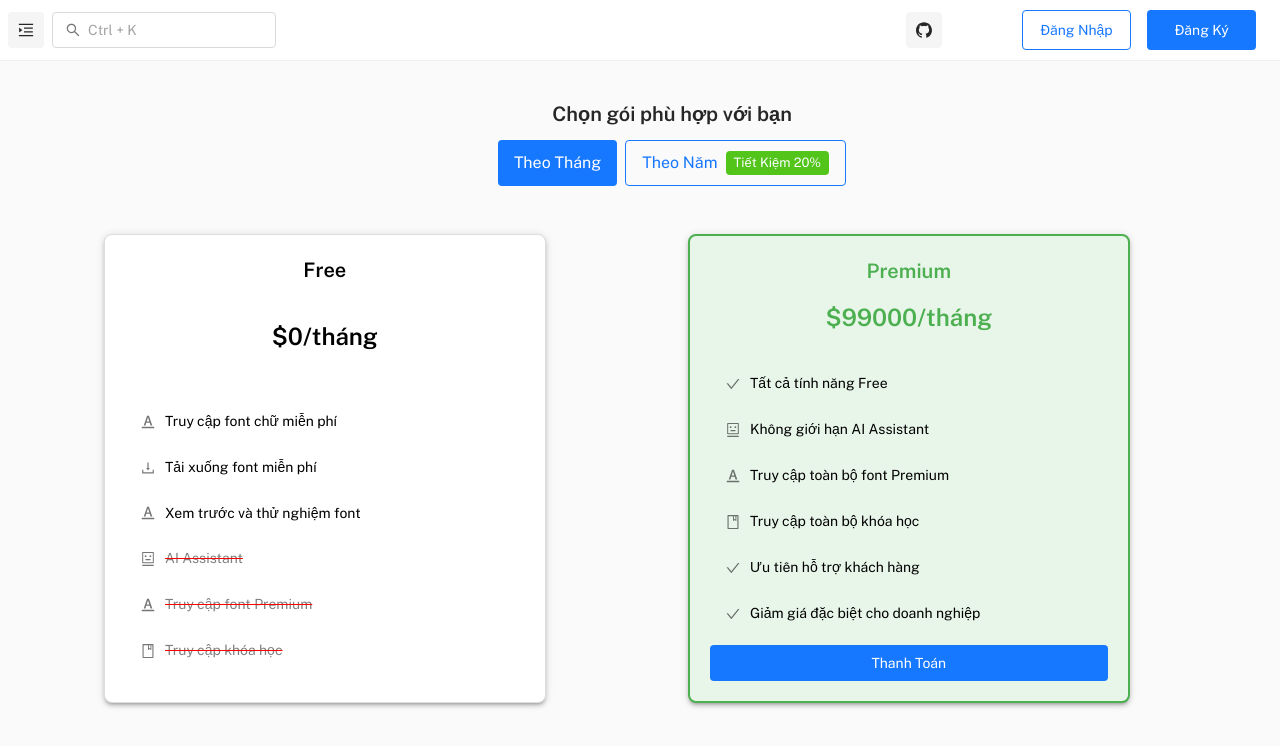
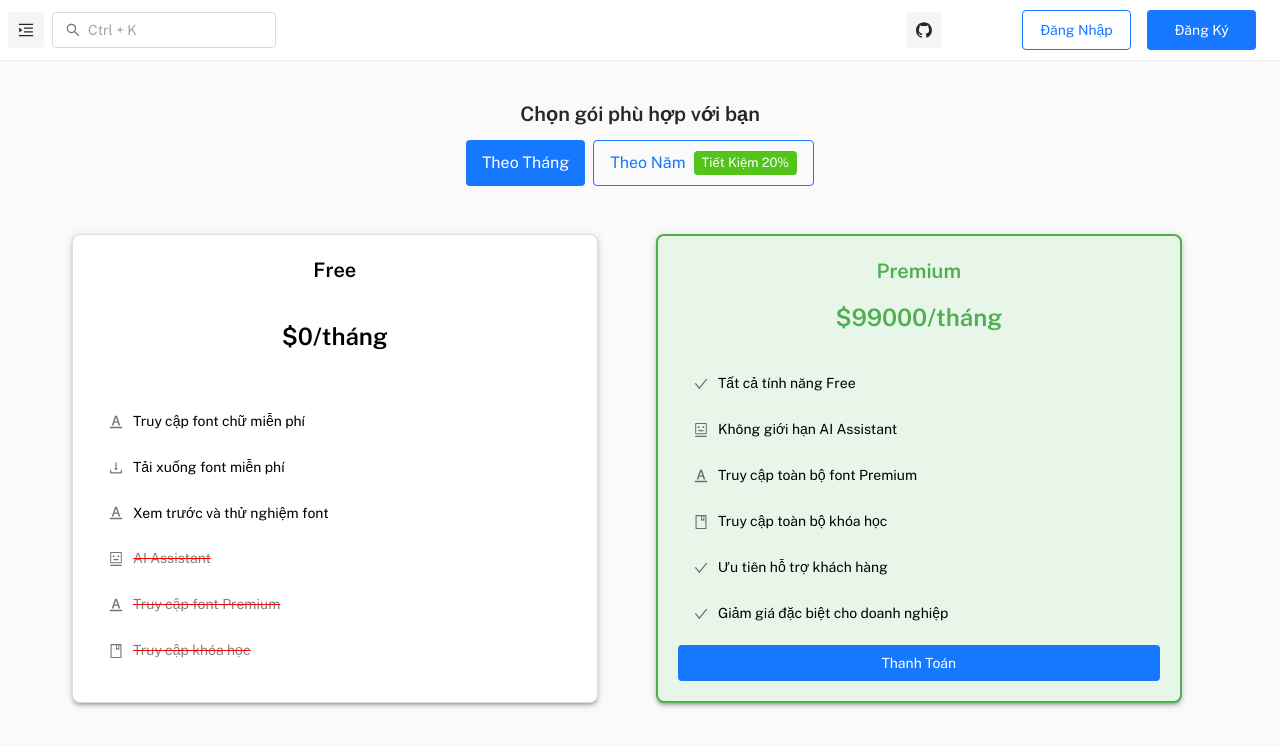
Before and after one commit to Freelance-Project-FullStack/heytext-frontend, a React (Vite) app: page /subscription in a window 1280 px wide. Shown: the top 746 px of the page. Built offline with nearby package versions, Linux system fonts and the light colour scheme.

Commit message:
Fix: css

```diff
--- a/src/pages/courses/CourseList.jsx
+++ b/src/pages/courses/CourseList.jsx
@@ -155,6 +155,13 @@ const CourseList = () => {
                   <Typography variant="h6" color="primary">
                     {course.price.toLocaleString()}đ
                   </Typography>
+
+                </Box>
+                <Box sx={{ mt: 1,width:'80%' }}>
+                  {course?.tags?.length &&
+                    course?.tags?.map((tag, index) => <Chip key={index} label={tag} size="small" sx={{ mr: 0.5, mb: 0.5 }} />)}
+                </Box>
+                <Box sx={{ display: 'flex', justifyContent: 'flex-end', mt: 0 }}>
                   <Button
                     variant="contained"
                     startIcon={<ShoppingCartOutlined />}
@@ -174,10 +181,6 @@ const CourseList = () => {
                   >
                     Chi tiết
                   </Button>
-                </Box>
-                <Box sx={{ mt: 1 }}>
-                  {course?.tags?.length &&
-                    course?.tags?.map((tag, index) => <Chip key={index} label={tag} size="small" sx={{ mr: 0.5, mb: 0.5 }} />)}
                 </Box>
               </CardContent>
             </Card>
--- a/src/pages/profile/Profile.jsx
+++ b/src/pages/profile/Profile.jsx
@@ -32,7 +32,8 @@ const Profile = () => {
   const navigate = useNavigate();
 
   // Replace context with Redux selectors
-  const { user, fontDownloads, courses, payments } = useSelector((state) => state.profile);
+  const { fontDownloads, courses, payments } = useSelector((state) => state.profile);
+  const { user } = useSelector((state) => state.auth);
 
   const [currentTab, setCurrentTab] = useState(0);
   const [openEdit, setOpenEdit] = useState(false);
--- a/src/pages/subscription/PricingPlans.jsx
+++ b/src/pages/subscription/PricingPlans.jsx
@@ -45,7 +45,7 @@ const PricingPlans = () => {
   ];
 
   return (
-    <Box sx={{ p: 2, pl: 10 }}>
+    <Box sx={{ p: 2 }}>
       <Typography variant="h4" align="center" gutterBottom>
         Chọn gói phù hợp với bạn
       </Typography>
@@ -60,7 +60,7 @@ const PricingPlans = () => {
         </Button>
       </Box>
 
-      <Grid container spacing={4} justifyContent="center">
+      <Grid container spacing={0} pl={4} justifyContent="center" >
         {plans.map((plan, index) => (
           <Grid item xs={12} md={6} key={index}>
             <Card
@@ -71,9 +71,9 @@ const PricingPlans = () => {
                 backgroundColor: plan.highlighted ? '#e8f5e9' : 'white',
                 display: 'flex',
                 flexDirection: 'column',
-                justifyContent: 'space-between',
+                justifyContent: 'space-around',
                 height: '100%', // Ensures consistent card height
-                width: plan.name === 'Free' ? '80%' : '80%', // Reduce width for "Free" plan
+                width: '90%',
                 transition: 'transform 0.3s, box-shadow 0.3s',
                 '&:hover': {
                   boxShadow: 6,
```
